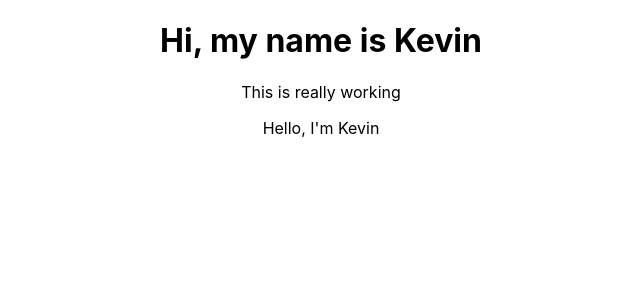
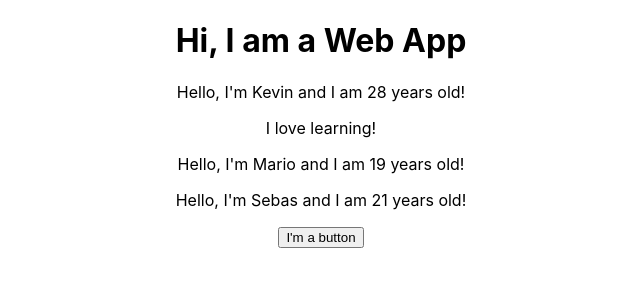
Before and after one commit to KevinTMtz/ReactApps, a React (Create React App) app in the folder Test App/: page / in a window 1280 px wide. Shown: the top 300 px of the page, without its empty margins (319-959 px from the left). Built offline with nearby package versions, Linux system fonts and the light colour scheme.

Commit message:
Test App: setState & useState.

```diff
--- a/Test App/public/index.html
+++ b/Test App/public/index.html
@@ -22,7 +22,7 @@
       work correctly both with client-side routing and a non-root public URL.
       Learn how to configure a non-root public URL by running `npm run build`.
     -->
-    <title>React App</title>
+    <title>Test App</title>
   </head>
   <body>
     <noscript>You need to enable JavaScript to run this app.</noscript>
--- a/Test App/src/App.js
+++ b/Test App/src/App.js
@@ -1,31 +1,77 @@
-import React, { Component } from 'react';
+import React, { useState } from 'react';
 import './App.css';
 import Person from './Person/Person.js'
 
-class App extends Component {
-  render() {
-    return (
-      <div className="App">
-        <h1>
-          Hi, my name is Kevin
-        </h1>
-        <p>
-          This is really working
-        </p>
-        <Person />
-      </div>
-    );
-  }
+// Using functional components
+const App = props => {
+  const [ personsState, setPersonsState ] = useState({
+    persons: [
+      {name: 'Kevin', age: 28},
+      {name: 'Mario', age: 19},
+      {name: 'Sebas', age: 21}
+    ]
+  });
+
+  const [otherState, setOtherState] = useState ('Other state')
+
+  const buttonNameHandler = () => {
+    // This overrides state
+    setPersonsState({persons: [
+        {name: 'KevinTMtz', age: 28},
+        {name: 'Mario', age: 19},
+        {name: 'Sebas', age: 21}
+      ]
+    });
+  };
+
+  return (
+    <div className="App">
+      <h1>Hi, I am a Web App</h1>
+      <Person name={personsState.persons[0].name}
+              age={personsState.persons[0].age}>I love learning!</Person>
+      <Person name={personsState.persons[1].name}
+              age={personsState.persons[1].age}/>
+      <Person name={personsState.persons[2].name}
+              age={personsState.persons[2].age}/>
+      <button onClick={buttonNameHandler}>I'm a button</button>
+    </div>
+  );
 }
 
-// function App() {
-//   return (
-//     <div className="App">
-//       <h1>
-//         Hi, my name is Kevin
-//       </h1>
-//     </div>
-//   );
+// Using class components
+// class App extends Component {
+//   state = {
+//     persons: [
+//       {name: 'Kevin', age: 28},
+//       {name: 'Mario', age: 19},
+//       {name: 'Sebas', age: 21}
+//     ]
+//   }
+
+//   buttonNameHandler = () => {
+//     console.log('Clicked');
+//     // This merges with state
+//     this.setState({persons: [
+//       {name: 'KevinTMtz', age: 28},
+//       {name: 'Mario', age: 19},
+//       {name: 'Sebas', age: 21}
+//     ]})
+//   }
+
+//   render() {
+//     return (
+//       <div className="App">
+//         <h1>Hi, I am a Web App</h1>
+//         <Person name={this.state.persons[0].name}
+//                 age={this.state.persons[0].age}>I love learning!</Person>
+//         <Person name={this.state.persons[1].name}
+//                 age={this.state.persons[1].age}/>
+//         <Person name={this.state.persons[2].name}
+//                 age={this.state.persons[2].age}/>
+//         <button onClick={this.buttonNameHandler}>I'm a button</button>
+//       </div>
+//     );
+//   }
 // }
 
 export default App;
--- a/Test App/src/Person/Person.js
+++ b/Test App/src/Person/Person.js
@@ -1,7 +1,12 @@
 import React from 'react';
 
-const Person = () => {
-    return <p>Hello, I'm Kevin</p>
+const Person = (props) => {
+    return (
+        <div>
+            <p>Hello, I'm {props.name} and I am {props.age} years old!</p>
+            <p>{props.children}</p>
+        </div>
+    )
 }
 
 export default Person;
```
